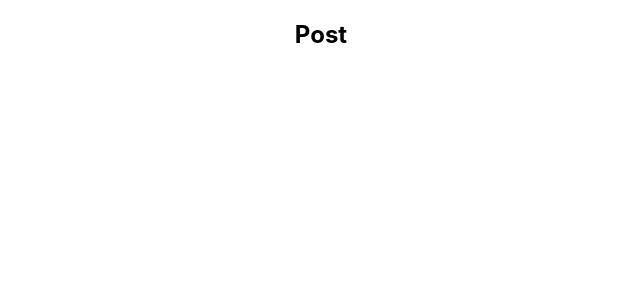
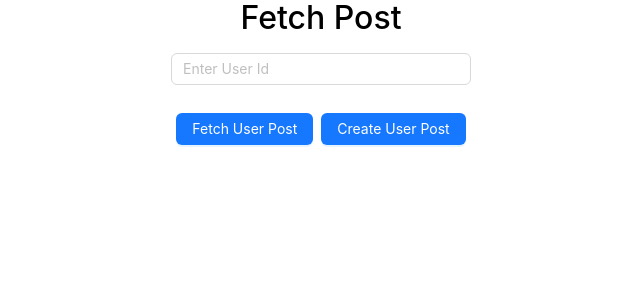
Before and after one commit to pistaacademy/RTK-CRUD, a React (Create React App) app: page / in a window 1280 px wide. Shown: the top 300 px of the page, without its empty margins (319-959 px from the left). Built offline with nearby package versions, Linux system fonts and the light colour scheme.

Commit message:
session-2

```diff
--- a/src/UserPost/index.jsx
+++ b/src/UserPost/index.jsx
@@ -1,11 +1,31 @@
-import React from 'react';
+import React, {useState, useEffect} from 'react';
+import { Button, Card, Input, Space} from "antd";
+import { useNavigate } from 'react-router-dom';
 
 const Home = () => {
+    const [id, setId] = useState();
+    const fetchUserPost = () => {};
+
+    const navigate = useNavigate();
+
     return (
-        <div>
-            <h2>
-                Post
-            </h2>
+        <div className="container">
+            <h1 style={{ textAlign: "center" }}>Fetch Post</h1>
+            <Input
+                placeholder='Enter User Id'
+                type="number"
+                onChange={(e) => setId(e.target.value)}
+                value={id}
+                style={{ width: "300px"}}
+            />
+            <br />
+            <br />
+            <Space size="small" style={{ margin: 10 }}>
+                <Button type="primary" onClick={fetchUserPost}>
+                    Fetch User Post
+                </Button>
+                <Button type="primary" onClick={()=> navigate("/createPost")}>Create User Post</Button>
+            </Space>
         </div>
     )
 }
--- a/src/index.js
+++ b/src/index.js
@@ -2,6 +2,7 @@ import React from 'react';
 import ReactDOM from 'react-dom/client';
 import './index.css';
 import App from './App';
+import 'antd/dist/reset.css';
 import reportWebVitals from './reportWebVitals';
 
 const root = ReactDOM.createRoot(document.getElementById('root'));
```
